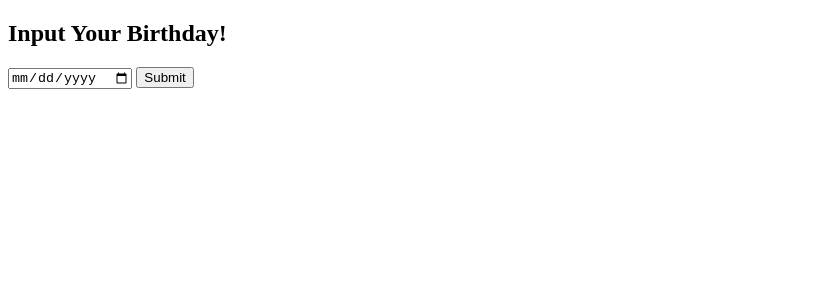
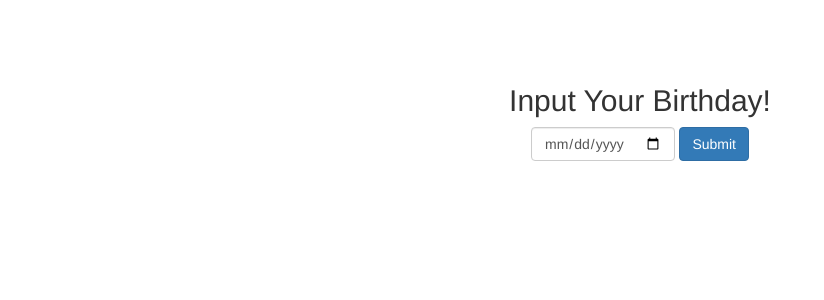
Before and after one commit to Prakhar-pad/react-ageteller, a React (Create React App) app: page / in a window 1280 px wide. Shown: the top 300 px of the page, without its empty margins (0-824 px from the left). Built offline with nearby package versions, Linux system fonts and the light colour scheme.

Commit message:
Form component center aligned,change in css

```diff
--- a/public/index.html
+++ b/public/index.html
@@ -24,6 +24,7 @@
       work correctly both with client-side routing and a non-root public URL.
       Learn how to configure a non-root public URL by running `npm run build`.
     -->
+    <link rel="stylesheet" href="https://maxcdn.bootstrapcdn.com/bootstrap/3.3.7/css/bootstrap.min.css" integrity="sha384-BVYiiSIFeK1dGmJRAkycuHAHRg32OmUcww7on3RYdg4Va+PmSTsz/K68vbdEjh4u" crossorigin="anonymous">
     <title>React App</title>
   </head>
   <body>
--- a/src/components/App.js
+++ b/src/components/App.js
@@ -5,7 +5,7 @@ import './App.css';
 class App extends Component{
     render(){
         return(
-            <div classNames='App'>
+            <div className='App'>
                 <Form inline>
                     <h2>Input Your Birthday!</h2>
                     <FormControl type="date">
```
